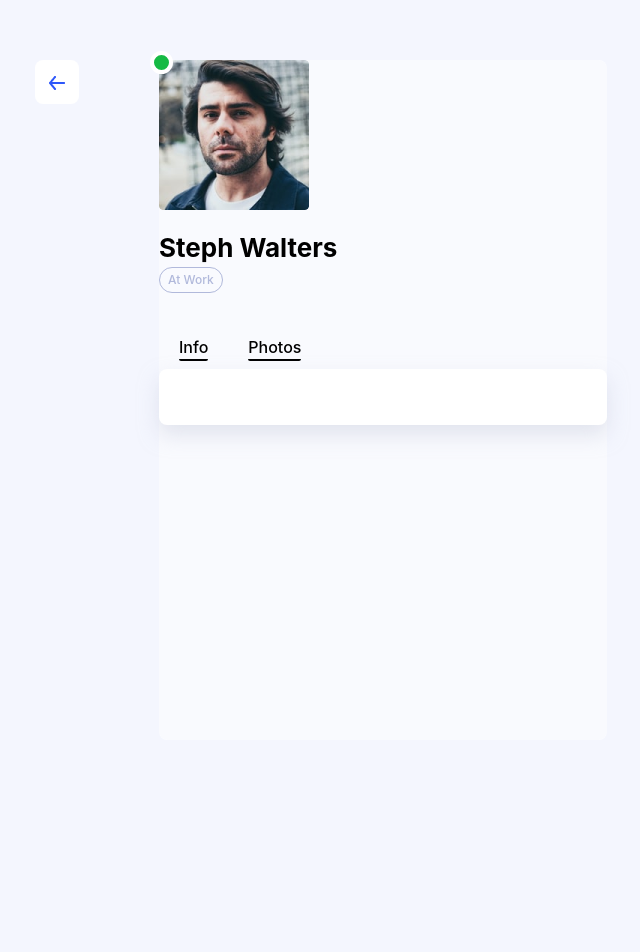
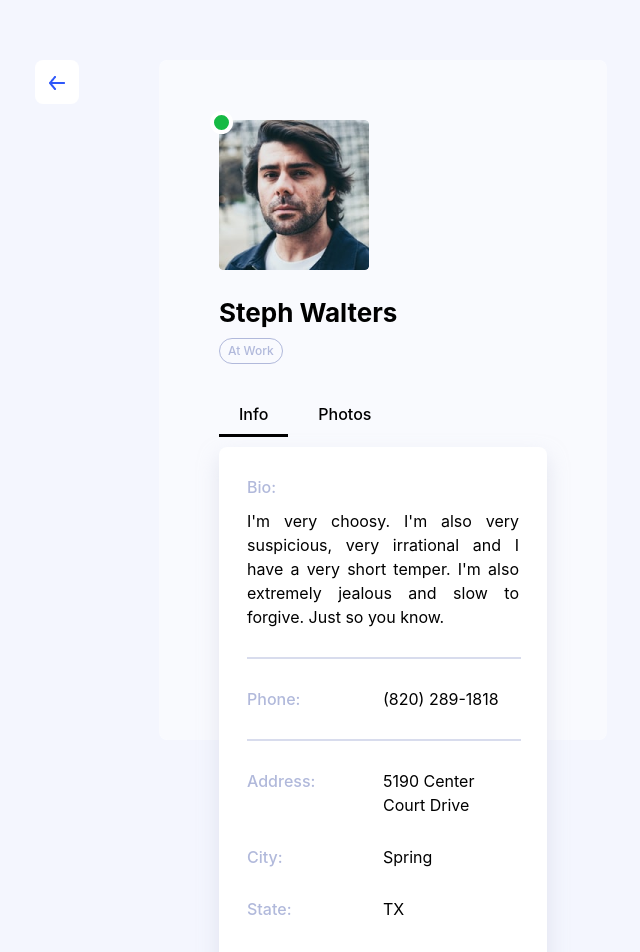
Before and after one commit to hany93/DSpotTestFrontend, a Next.js app: page /friends_details_info in a window 1280 px wide. Shown: the top 952 px of the page, without its empty margins (319-959 px from the left). Before the commit the page ends 800 px from the top, so only its background shows below. Built offline with nearby package versions, Linux system fonts and the light colour scheme.

Commit message:
add information and css style to the friend details page card

```diff
--- a/pages/friends_details_info/index.js
+++ b/pages/friends_details_info/index.js
@@ -9,7 +9,7 @@ const FriendsList = () => {
                 </div>
             </div>
             <div className="friends_details_info__centercontainer">
-                <div>
+                <div className="friends_details_info__infoavatar">
                     <div>
                         <img src="images/avatar__150.png" className="friends_details_info__image" />
                         <span className="friends_details_info__ellipse" />
@@ -21,11 +21,39 @@ const FriendsList = () => {
                         </div>
                     </div>
                 </div>
-                <ul>
-                    <li id="info"><a href='#'>Info</a></li>
-                    <li id="photos"><a href='#'>Photos</a></li>
-                </ul>
-                <div className="friends_details_info__card">
+                <div className="friends_details_info__tab">
+                    <ul>
+                        <li id="info"><a href='#'>Info</a></li>
+                        <li id="photos"><a href='#'>Photos</a></li>
+                    </ul>
+                    <div className="friends_details_info__card">
+                        <div>
+                            <span className="friends_details_info__card__label">Bio:</span>
+                            <span className="friends_details_info__card__text">I'm very choosy. I'm also very suspicious, very irrational and I have a very short temper. I'm also extremely jealous and slow to forgive. Just so you know.</span>
+                        </div>
+                        <span className="friends_details_info__card__line" />
+                        <div>
+                            <span className="friends_details_info__card__label">Phone:</span>
+                            <span className="friends_details_info__card__text">(820) 289-1818</span>
+                        </div>
+                        <span className="friends_details_info__card__line" />
+                        <div>
+                            <span className="friends_details_info__card__label">Address:</span>
+                            <span className="friends_details_info__card__text">5190 Center Court Drive</span>
+                        </div>
+                        <div>
+                            <span className="friends_details_info__card__label">City:</span>
+                            <span className="friends_details_info__card__text">Spring</span>
+                        </div>
+                        <div>
+                            <span className="friends_details_info__card__label">State:</span>
+                            <span className="friends_details_info__card__text">TX</span>
+                        </div>
+                        <div>
+                            <span className="friends_details_info__card__label">Zipcode:</span>
+                            <span className="friends_details_info__card__text">77370</span>
+                        </div>
+                    </div>
                 </div>
             </div>
         </section>
--- a/styles/friends_details_info.css
+++ b/styles/friends_details_info.css
@@ -27,10 +27,10 @@
 .friends_details_info__centercontainer {
     display: flex;
     flex-direction: column;
+    gap: 30px;
     background: rgba(255, 255, 255, 0.5);
     border-radius: 8px;
     width: calc(100% - 832px);
-    height: calc(100vh - 120px);
     transition: all 1s ease;
 }
 
@@ -40,7 +40,11 @@
     height: 150px;
 }
 
-.friends_details_info__centercontainer>div>div {
+.friends_details_info__infoavatar {
+    margin: 60px 60px 0px;
+}
+
+.friends_details_info__infoavatar>div {
     position: relative;
 }
 
@@ -54,7 +58,6 @@
     background: #16BA44;
     border: 4px solid #FFFFFF;
     border-radius: 15px;
-    float: inline-start;
 }
 
 .friends_details_info__elementsgrouping {
@@ -62,8 +65,8 @@
     flex-direction: column;
     align-items: flex-start;
     padding: 0px;
-    gap: 4px;
-    margin: 18px 0px;
+    gap: 10px;
+    margin-top: 23px;
 }
 
 .friends_details_info__elementsgrouping>span {
@@ -96,23 +99,13 @@
     word-break: break-word;
 }
 
-.friends_details_info__card {
-    display: flex;
-    flex-direction: column;
-    align-items: flex-start;
-    padding: 28px;
-    gap: 28px;
-    background: #FFFFFF;
-    box-shadow: 0px 10px 20px rgba(204, 208, 223, 0.5);
-    border-radius: 8px;
-}
-
 .friends_details_info__centercontainer ul {
     display: flex;
     flex-direction: row;
     align-items: flex-start;
+    gap: 10px;
     padding: 0px;
-    margin-bottom: 0px;
+    margin: 0px;
 }
 
 .friends_details_info__centercontainer ul li {
@@ -133,8 +126,79 @@
     font-size: 16px;
     line-height: 24px;
     color: #000000;
+}
+
+.friends_details_info__centercontainer ul li:first-child {
+    border-bottom-color: #000000;
     border-bottom-style: solid;
-    border-radius: 2px;
-    border-bottom-color: #000000;
-    border-bottom-width: 2px;
+    border-bottom-width: 3px;
 }
+
+.friends_details_info__tab {
+    display: flex;
+    flex-direction: column;
+    padding: 0px;
+    gap: 10px;
+    margin: 0px 60px 60px;
+}
+
+.friends_details_info__card {
+    display: flex;
+    flex-direction: column;
+    justify-content: space-between;
+    padding: 28px;
+    gap: 28px;
+    background: #FFFFFF;
+    box-shadow: 0px 10px 20px rgba(204, 208, 223, 0.5);
+    border-radius: 8px;
+}
+
+.friends_details_info__card__label {
+    font-family: 'Inter';
+    font-style: normal;
+    font-weight: 500;
+    font-size: 16px;
+    line-height: 24px;
+    color: #B1B9DB;
+}
+
+.friends_details_info__card__text {
+    font-family: 'Inter';
+    font-style: normal;
+    font-weight: 400;
+    font-size: 16px;
+    line-height: 24px;
+    color: #000000;
+}
+
+.friends_details_info__card__line{
+    width: 100%;
+    border: 1px solid rgba(177, 185, 219, 0.5);
+}
+
+.friends_details_info__card>div:nth-child(2n+1){
+    display: flex;
+    flex-direction: row;
+}
+
+.friends_details_info__card>div:nth-child(2n){
+    display: flex;
+    flex-direction: row;
+}
+
+.friends_details_info__card>div>span{
+    width: 50%;
+}
+
+.friends_details_info__card>div:first-child>span{
+    width: 100%;
+    text-align: justify;
+}
+
+.friends_details_info__card>div:nth-child(1) {
+    display: flex;
+    flex-direction: column;
+    align-items: flex-start;
+    padding: 0px;
+    gap: 10px;
+}
--- a/styles/friendslist.css
+++ b/styles/friendslist.css
@@ -86,13 +86,12 @@ body {
     box-sizing: border-box;
     width: 12px;
     height: 12px;
-    left: 12px;
+    left: 10px;
     top: 11px;
     position: absolute;
     background: #16BA44;
     border: 2px solid #FFFFFF;
     border-radius: 10px;
-    float: inline-start;
 }
 
 .friendslist__elementsgrouping {
@@ -189,8 +188,6 @@ body {
     position: absolute;
     width: 5px;
     height: 46px;
-    left: 1072px;
-    top: 273px;
 
     background: #B1B9DB;
     border-radius: 8px;
@@ -200,8 +197,6 @@ body {
     position: absolute;
     width: 5px;
     height: 552px;
-    left: 1072px;
-    top: 273px;
 
     background: rgba(177, 185, 219, 0.3);
     border-radius: 8px;
```
